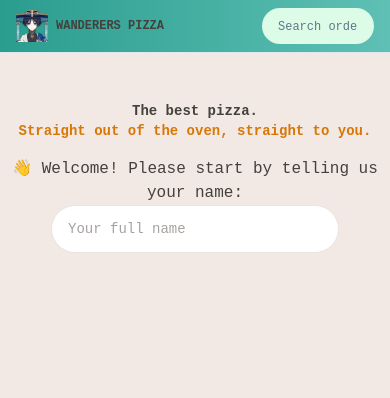
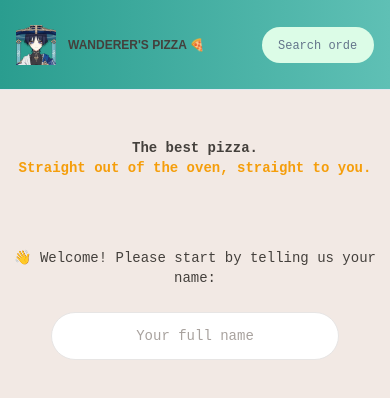
Before and after one commit to naimulabeer/fast-react-pizza-vite, a React (Vite) app: page / in a window 390 px wide. Shown: the top 398 px of the page. Built offline with nearby package versions, Linux system fonts and the light colour scheme.

Commit message:
fixed some styling for finalising

```diff
--- a/package.json
+++ b/package.json
@@ -13,6 +13,7 @@
     "@reduxjs/toolkit": "^1.9.5",
     "react": "^18.2.0",
     "react-dom": "^18.2.0",
+    "react-icons": "^4.10.1",
     "react-redux": "^8.1.2",
     "react-router-dom": "^6.14.2"
   },
--- a/src/features/cart/CartOverview.jsx
+++ b/src/features/cart/CartOverview.jsx
@@ -2,6 +2,7 @@ import { useSelector } from "react-redux";
 import { Link } from "react-router-dom";
 import { getTotalCartPrice, getTotalCartQuantity } from "./CartSlice";
 import { formatCurrency } from "../../utils/helpers";
+import { FaCartShopping } from "react-icons/fa6";
 
 function CartOverview() {
   const totalCartQuantity = useSelector(getTotalCartQuantity);
@@ -12,13 +13,17 @@ function CartOverview() {
   return (
     <div
       className="bg-gradient-to-r from-[#03071e] to-[#343a40] p-4 text-stone-200
-    text-sm md:text-base flex justify-between"
+    text-sm md:text-base flex justify-between items-center"
     >
-      <p className="space-x-4 font-semibold">
+      <p className="space-x-4 font-semibold sm:text-xl">
         <span>{totalCartQuantity} pizzas</span>
         <span>{formatCurrency(totalCartPrice)}</span>
       </p>
-      <Link to="/cart">Open cart &rarr;</Link>
+      <Link to="/cart">
+        <span className="flex items-center justify-center gap-2 text-xl border border-slate-400 px-2 py-1 sm:px-3 sm:py-2  hover:border-slate-500">
+          Open cart <FaCartShopping />
+        </span>
+      </Link>
     </div>
   );
 }
--- a/src/features/cart/DeleteItem.jsx
+++ b/src/features/cart/DeleteItem.jsx
@@ -5,7 +5,7 @@ import { removeItem } from "./CartSlice";
 function DeleteItem({ pizzaId }) {
   const dispatch = useDispatch();
   return (
-    <Button type="small" onClick={() => dispatch(removeItem(pizzaId))}>
+    <Button type="delete" onClick={() => dispatch(removeItem(pizzaId))}>
       Delete
     </Button>
   );
--- a/src/features/menu/MenuItem.jsx
+++ b/src/features/menu/MenuItem.jsx
@@ -32,8 +32,8 @@ function MenuItem({ pizza }) {
         alt={name}
         className={`h-24 ${soldOut ? "opacity-70 grayscale" : ""}`}
       />
-      <div className="flex flex-col grow pt-0.5">
-        <p className="font-medium">{name}</p>
+      <div className="flex flex-col grow pt-0.5 sm:text-xl">
+        <p className="font-bold">{name}</p>
         <p className="text-sm italic capitalize text-stone-500">
           {ingredients.join(", ")}
         </p>
--- a/src/features/user/CreateUser.jsx
+++ b/src/features/user/CreateUser.jsx
@@ -18,14 +18,16 @@ function CreateUser() {
 
   return (
     <form onSubmit={handleSubmit}>
-      <p>👋 Welcome! Please start by telling us your name:</p>
+      <p className="text-sm md:text-xl mt-[70px] mb-6">
+        👋 Welcome! Please start by telling us your name:
+      </p>
 
       <input
         type="text"
         placeholder="Your full name"
         value={username}
         onChange={(e) => setUsername(e.target.value)}
-        className="input w-72 mb-8"
+        className="input w-72  text-center mb-8"
       />
 
       {username !== "" && (
--- a/src/features/user/Username.jsx
+++ b/src/features/user/Username.jsx
@@ -5,7 +5,9 @@ function Username() {
 
   if (!username) return null;
   return (
-    <div className="hidden md:block text-sm font-semibold">{username}</div>
+    <div className="hidden md:block md:text-xl text-sm font-semibold">
+      {username}
+    </div>
   );
 }
 
--- a/src/ui/AppLayout.jsx
+++ b/src/ui/AppLayout.jsx
@@ -8,7 +8,7 @@ function AppLayout() {
   const isLoading = navigation.state === "loading";
 
   return (
-    <div className="grid h-screen grid-rows-[auto_1fr_auto]">
+    <div className="grid h-screen grid-rows-[0.12fr_1fr_auto]">
       {isLoading && <Loader />}
 
       <Header />
--- a/src/ui/Button.jsx
+++ b/src/ui/Button.jsx
@@ -7,7 +7,11 @@ function Button({ children, disabled, to, type, onClick }) {
   const styles = {
     primary: base + " px-4 py-3 md:px-6 md:py-4",
     small: base + " px-4 py-2 md:px-5 md:py-2.5 text-xs",
-    round: base + " px-2.5 py-1 md:px-3.5 md:py-2 text-sm",
+    round:
+      base +
+      " px-2.5 py-1 md:px-3.5 md:py-2 text-sm border-2 border-[#d8e2dc] bg-[#f2e9e4] hover:bg-[#a2d2ff] focus:bg-[#a2d2ff] focus:ring-blue-300",
+    delete:
+      "px-4 py-2 md:px-5 md:py-2.5 inline-block text-xs rounded-full bg-[#d90429] uppercase tracking-wide text-white transition-colors duration-300 hover:bg-[#e63946] focus:bg-[#e63946] focus:outline-none focus:ring focus:ring-red-300 focus:ring-offset-2 disabled:cursor-not-allowed",
     secondary:
       "inline-block text-sm rounded-full border-2 border-stone-300 font-semibold uppercase tracking-wide text-stone-400 transition-colors duration-300 hover:bg-stone-300 hover:text-stone-800 focus:bg-stone-300 focus:text-stone-800 focus:outline-none focus:ring focus:ring-stone-200 focus:ring-offset-2 disabled:cursor-not-allowed px-4 py-2.5 md:px-6 md:py-3.5",
   };
--- a/src/ui/Header.jsx
+++ b/src/ui/Header.jsx
@@ -5,15 +5,17 @@ import Username from "../features/user/Username";
 function Header() {
   return (
     <header
-      className="border-b border-slate-200 bg-gradient-to-r from-[#2a9d8f] to-[#5fc0b5] uppercase py-2 px-4 text-xs
-    lg:text-base flex justify-between items-center"
+      className="border-b border-slate-200 bg-gradient-to-r from-[#2a9d8f] to-[#5fc0b5] uppercase py-2 px-4
+     flex justify-between items-center"
     >
       <Link
         to="/"
-        className="md:tracking-widest flex items-center gap-2 font-extrabold"
+        className="md:tracking-widest flex items-center gap-3 font-extrabold"
       >
-        <img src="./wanderer.png" alt="" className="w-8" />
-        Wanderers Pizza
+        <img src="./wanderer.png" alt="" className="w-10" />
+        <span className="sm:text-base text-xs font-rail hover:text-slate-800">
+          Wanderer's Pizza 🍕
+        </span>
       </Link>
 
       <SearchOrder />
--- a/src/ui/Home.jsx
+++ b/src/ui/Home.jsx
@@ -1,6 +1,6 @@
 import { useSelector } from "react-redux";
 import CreateUser from "../features/user/CreateUser";
-import Carousel from "./Carousel";
+//import Carousel from "./Carousel";
 import Button from "./Button";
 
 function Home() {
@@ -8,10 +8,10 @@ function Home() {
 
   return (
     <div className="my-12 text-center">
-      <h1 className="mt-4 mb-4 text-sm md:text-xl font-bold">
+      <h1 className="mt-4 mb-4 text-sm md:text-3xl font-semibold">
         The best pizza.
         <br />
-        <span className="text-amber-600">
+        <span className="text-amber-500">
           Straight out of the oven, straight to you.
         </span>
       </h1>
--- a/src/utils/helpers.js
+++ b/src/utils/helpers.js
@@ -1,7 +1,7 @@
 export function formatCurrency(value) {
   return new Intl.NumberFormat("en", {
     style: "currency",
-    currency: "EUR",
+    currency: "USD",
   }).format(value);
 }
 
--- a/tailwind.config.js
+++ b/tailwind.config.js
@@ -5,6 +5,8 @@ module.exports = {
   theme: {
     fontFamily: {
       sans: "Roboto Mono, monospace",
+      rail: "Raleway, sans-serif",
+      slab: "Roboto Slab, serif",
     },
     extend: {},
   },
```
Also changed, not shown: 1 other file (tests, documents, lock files or other folders).
